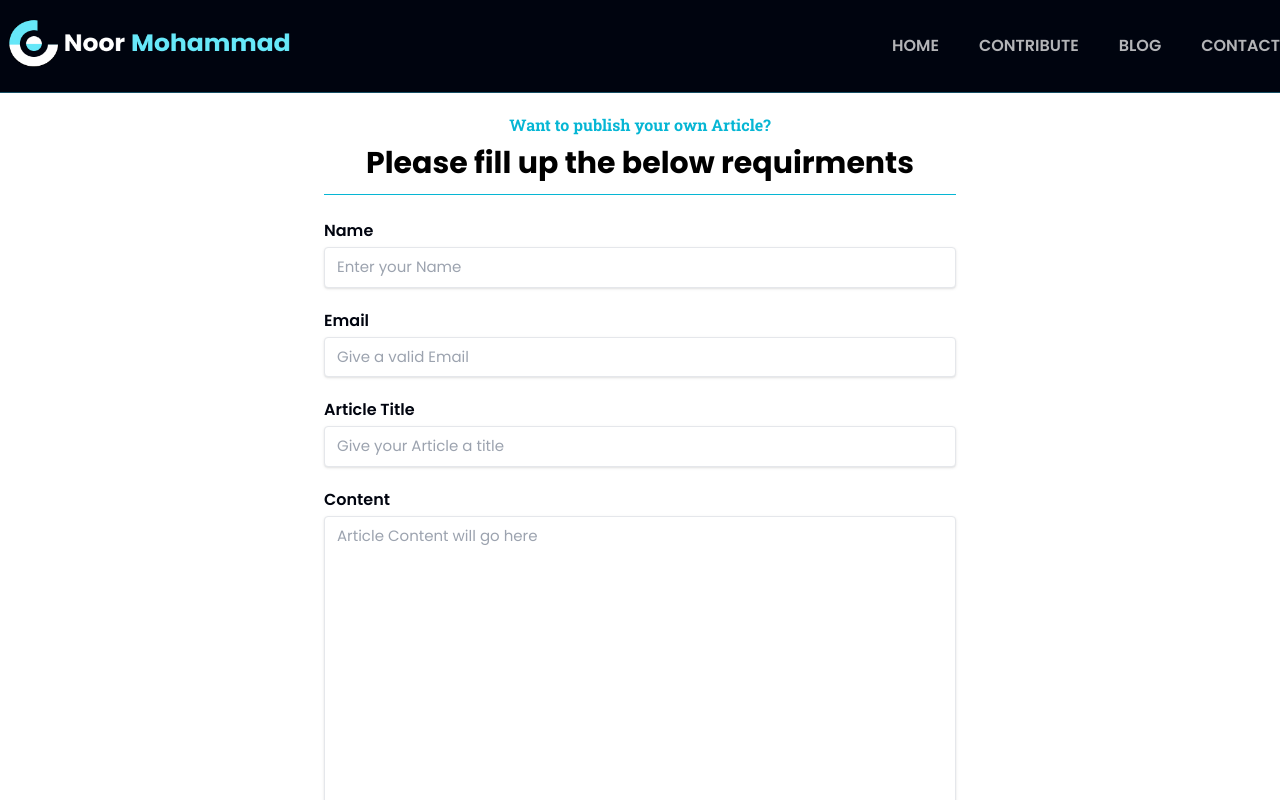
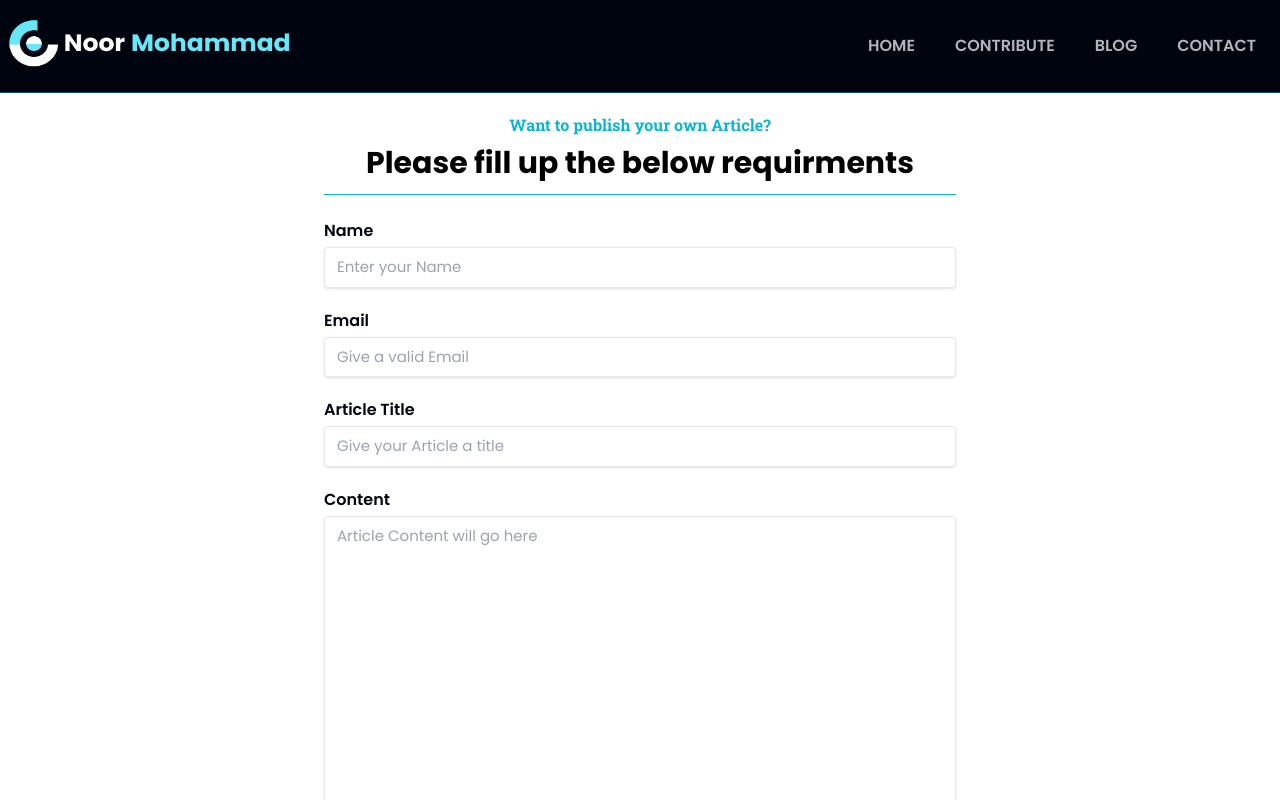
Before and after one commit to noorjsdivs/cyber__security, a Next.js app: page /post/article in a window 1280 px wide. Shown: the top 800 px of the page. Built offline with nearby package versions, Linux system fonts and the light colour scheme.

Commit message:
FooterExtra & header width fixed

```diff
--- a/components/FooterExtra.tsx
+++ b/components/FooterExtra.tsx
@@ -6,7 +6,7 @@ import { footerLinks, socialMedia } from "../constants";
 
 const FooterExtra = () => {
   return (
-    <div className=" flex justify-center items-center flex-col px-6 xl:px-0 pb-6 border-t-[1px] border-t-cyan-900 py-4">
+    <div className="max-w-7xl mx-auto flex justify-center items-center flex-col px-6 xl:px-0 pb-6 border-t-[1px] border-t-cyan-900 py-4">
       <div className={`flex justify-start md:flex-row flex-col mb-8 w-full`}>
         <div className="lg:mr-20 flex-col justify-start items-center text-left">
           <Link href="/" passHref>
--- a/components/Header.tsx
+++ b/components/Header.tsx
@@ -35,7 +35,7 @@ function Header() {
           duration: 1.5,
         }}
       >
-        <ul className="list-none hidden mdl:flex">
+        <ul className="list-none hidden mdl:flex pr-6">
           {navLinks.map((navLink, index) => (
             <li
               key={navLink.id}
```
